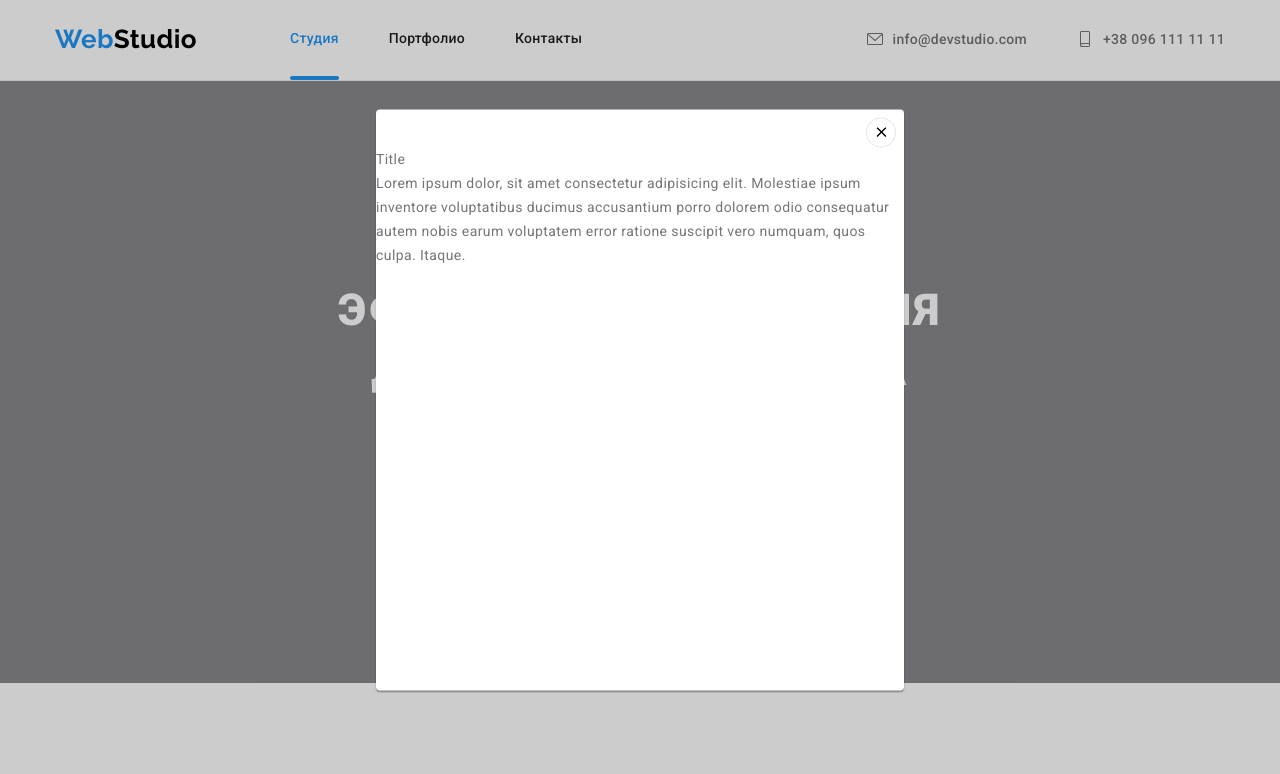
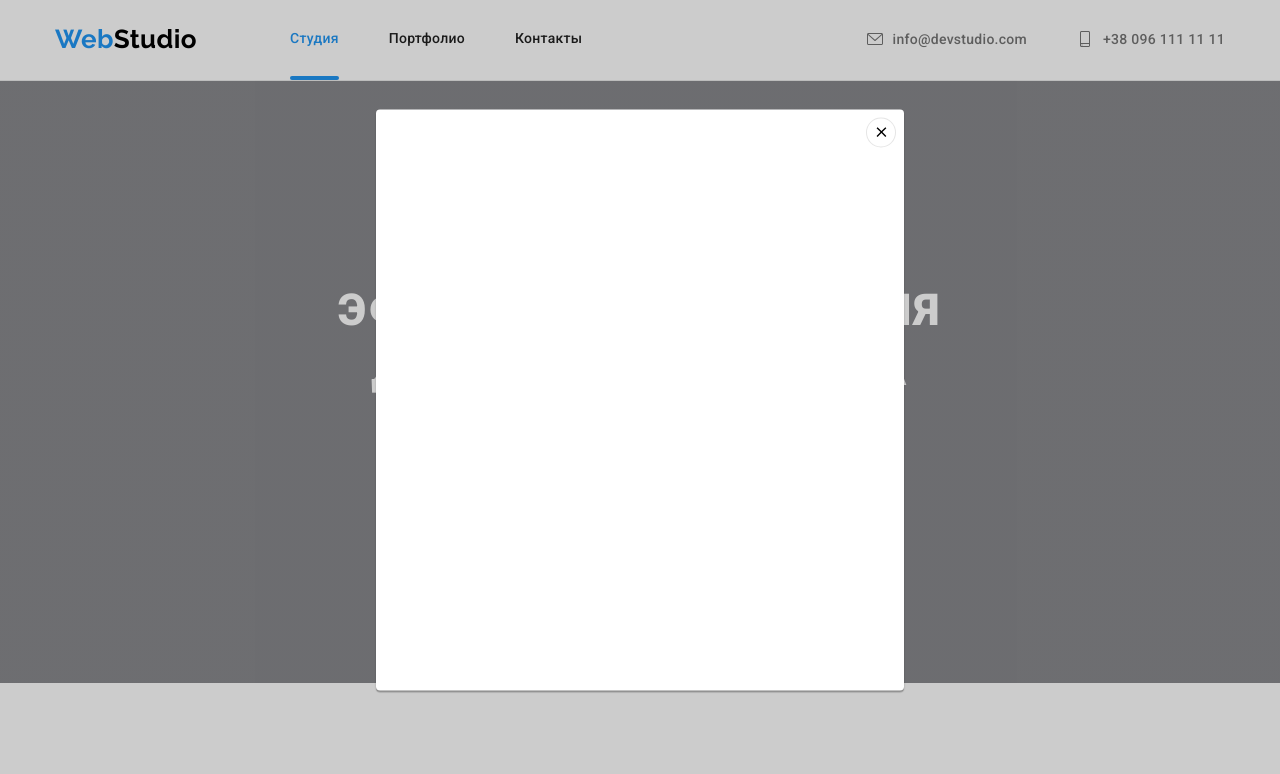
Before and after one commit to Maksim-Yaroschuk/goit-markup-hw-05, a plain HTML site: page index.html in a window 1280 px wide. Both pictures are taken after a click on the button "Заказать услугу". Shown: the top 774 px of the page. Drawn offline with nearby package versions, Linux system fonts and the light colour scheme.

Commit message:
Вносить правки в анімацію модального вікна

```diff
--- a/css/styles.css
+++ b/css/styles.css
@@ -514,7 +514,6 @@ img {
   left: 0;
   width: 100%;
   height: 100%;
-  overflow: auto;
   background: rgba(0, 0, 0, 0.2);
   opacity: 1;
   transition: opacity var(--link-animation);
@@ -523,7 +522,7 @@ img {
 .is-hidden {
   opacity: 0;
   pointer-events: none;
-  visibility: hidden;
+  /* visibility: hidden; */
 }
 
 .backdrop.is-hidden .modal {
--- a/index.html
+++ b/index.html
@@ -580,20 +580,13 @@
         </ul>
       </div>
     </footer>
-    <div class="backdrop is-hidden md-effect-1" data-modal>
-      <div class="modal md-content">
+    <div class="backdrop is-hidden" data-modal>
+      <div class="modal">
         <button class="modal-btn-close" data-modal-close>
           <svg width="18px" height="18px">
             <use href="./images/icons.svg#icon-close-black"></use>
           </svg>
         </button>
-        <p class="modal-title">Title</p>
-        <p>
-          Lorem ipsum dolor, sit amet consectetur adipisicing elit. Molestiae
-          ipsum inventore voluptatibus ducimus accusantium porro dolorem odio
-          consequatur autem nobis earum voluptatem error ratione suscipit vero
-          numquam, quos culpa. Itaque.
-        </p>
       </div>
     </div>
     <script src="./js/modal.js"></script>
```
